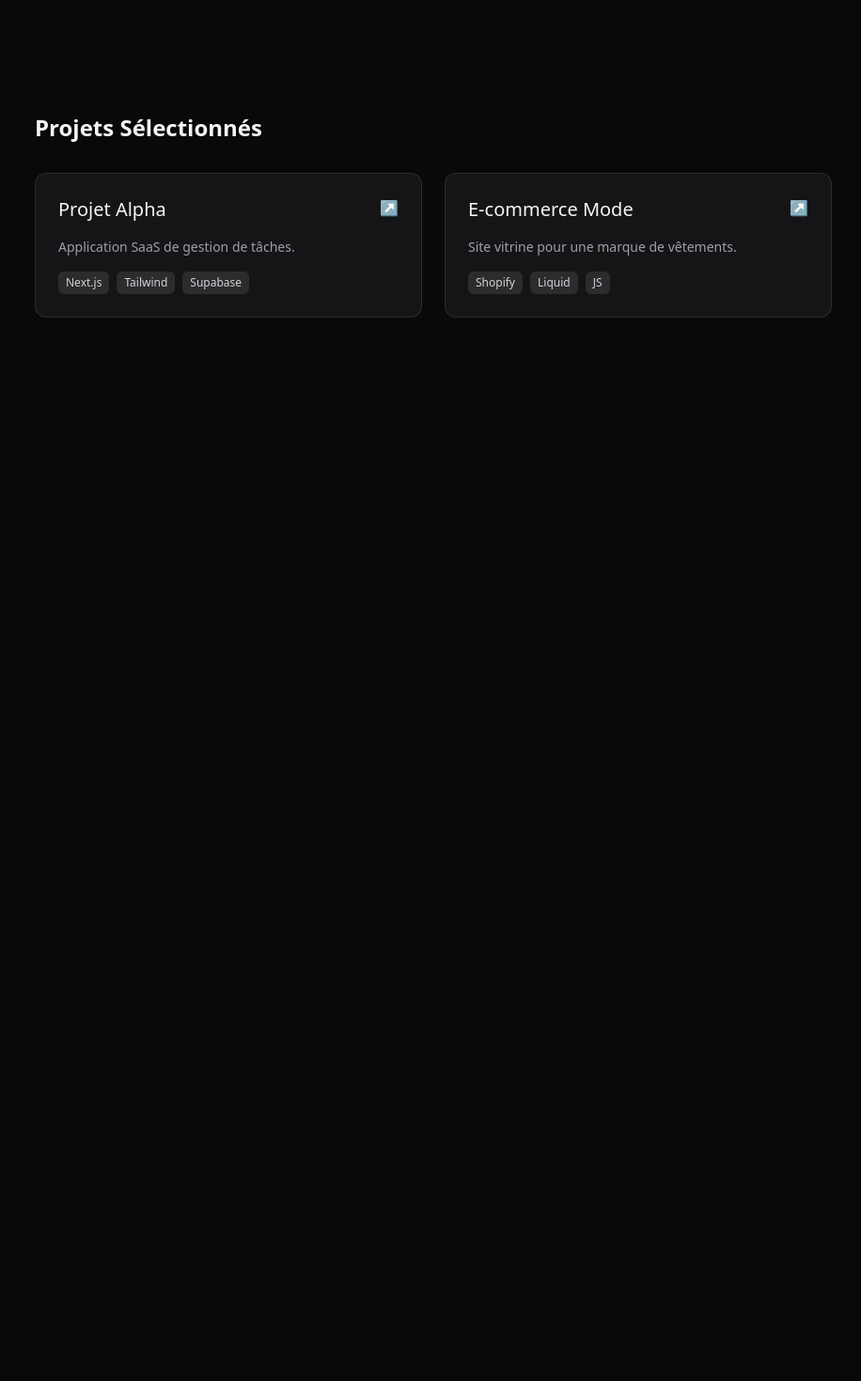
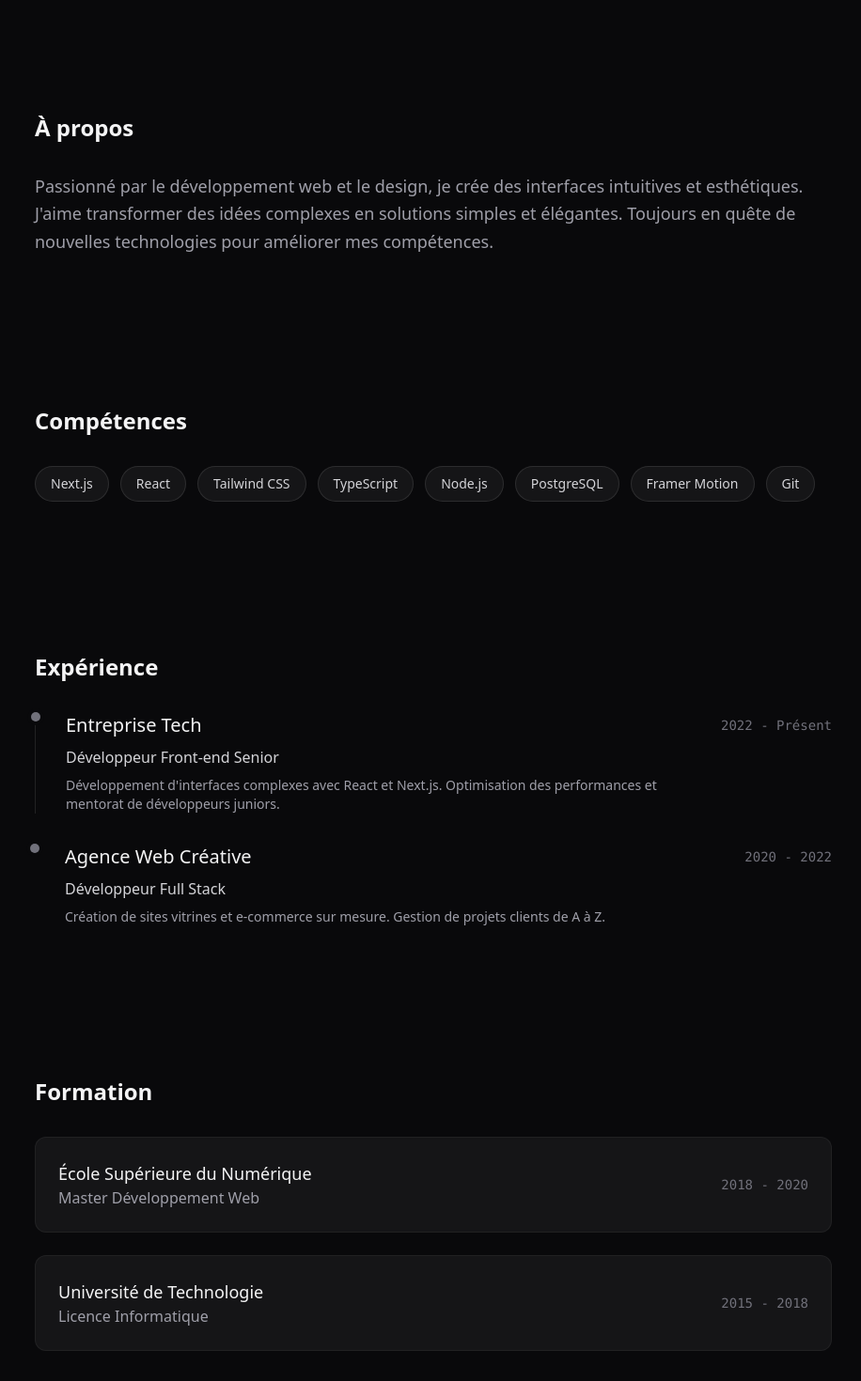
Before and after one commit to UgoRastell/mon-portfolio, a Next.js app: page / in a window 1280 px wide. Shown: the part 760-2230 px from the top of the page at 94% size, without its empty margins (179-1095 px from the left). Before the commit the page ends 1258 px from the top, so only its background shows below. Built offline with nearby package versions, Linux system fonts and the light colour scheme.

Commit message:
feat: Scaffold initial portfolio page with About, Skills, Experience, Education components and a central data file.

```diff
--- a/app/page.tsx
+++ b/app/page.tsx
@@ -1,6 +1,10 @@
 import Header from "@/components/Header";
 import Hero from "@/components/Hero";
+import About from "@/components/About";
 import Projects from "@/components/Projects";
+import Skills from "@/components/Skills";
+import Experience from "@/components/Experience";
+import Education from "@/components/Education";
 
 export default function Home() {
   return (
@@ -8,6 +12,10 @@ export default function Home() {
       <Header />
       <div className="max-w-4xl mx-auto px-6">
         <Hero />
+        <About />
+        <Skills />
+        <Experience />
+        <Education />
         <Projects />
         {/* Tu peux ajouter <About /> et <Footer /> ici plus tard */}
         <div className="h-20"></div> {/* Espace vide en bas */}
--- /dev/null
+++ b/components/About.tsx
@@ -0,0 +1,14 @@
+import { DATA } from "@/data/portfolio";
+
+export default function About() {
+    return (
+        <section id="about" className="py-20">
+            <h2 className="text-2xl font-semibold mb-8 text-zinc-100">À propos</h2>
+            <div className="prose prose-zinc prose-invert max-w-none">
+                <p className="text-zinc-400 text-lg leading-relaxed">
+                    {DATA.about}
+                </p>
+            </div>
+        </section>
+    );
+}
--- /dev/null
+++ b/components/Education.tsx
@@ -0,0 +1,20 @@
+import { DATA } from "@/data/portfolio";
+
+export default function Education() {
+    return (
+        <section id="education" className="py-20">
+            <h2 className="text-2xl font-semibold mb-8 text-zinc-100">Formation</h2>
+            <div className="grid gap-6">
+                {DATA.education.map((edu, index) => (
+                    <div key={index} className="p-6 rounded-xl border border-white/5 bg-white/5 flex flex-col sm:flex-row sm:items-center sm:justify-between">
+                        <div>
+                            <h3 className="text-lg font-medium text-zinc-100">{edu.school}</h3>
+                            <p className="text-zinc-400">{edu.degree}</p>
+                        </div>
+                        <span className="text-sm text-zinc-500 font-mono mt-2 sm:mt-0">{edu.period}</span>
+                    </div>
+                ))}
+            </div>
+        </section>
+    );
+}
--- /dev/null
+++ b/components/Experience.tsx
@@ -0,0 +1,22 @@
+import { DATA } from "@/data/portfolio";
+
+export default function Experience() {
+    return (
+        <section id="experience" className="py-20">
+            <h2 className="text-2xl font-semibold mb-8 text-zinc-100">Expérience</h2>
+            <div className="space-y-8">
+                {DATA.experience.map((exp, index) => (
+                    <div key={index} className="relative pl-8 border-l border-white/10 last:border-0">
+                        <span className="absolute top-0 left-[-5px] w-2.5 h-2.5 rounded-full bg-zinc-500 ring-4 ring-[#09090b]" />
+                        <div className="flex flex-col sm:flex-row sm:items-center sm:justify-between mb-2">
+                            <h3 className="text-xl font-medium text-zinc-100">{exp.company}</h3>
+                            <span className="text-sm text-zinc-500 font-mono">{exp.period}</span>
+                        </div>
+                        <p className="text-zinc-300 mb-2">{exp.role}</p>
+                        <p className="text-zinc-400 text-sm max-w-2xl">{exp.description}</p>
+                    </div>
+                ))}
+            </div>
+        </section>
+    );
+}
--- /dev/null
+++ b/components/Skills.tsx
@@ -0,0 +1,19 @@
+import { DATA } from "@/data/portfolio";
+
+export default function Skills() {
+    return (
+        <section id="skills" className="py-20">
+            <h2 className="text-2xl font-semibold mb-8 text-zinc-100">Compétences</h2>
+            <div className="flex flex-wrap gap-3">
+                {DATA.skills.map((skill) => (
+                    <span
+                        key={skill}
+                        className="px-4 py-2 rounded-full text-sm font-medium bg-white/5 border border-white/10 text-zinc-300 hover:bg-white/10 hover:text-white transition-colors cursor-default"
+                    >
+                        {skill}
+                    </span>
+                ))}
+            </div>
+        </section>
+    );
+}
--- a/data/portfolio.ts
+++ b/data/portfolio.ts
@@ -2,7 +2,44 @@ export const DATA = {
   name: "Ugo Rastell",
   title: "Développeur Web & Créatif",
   description: "Je conçois des expériences web minimalistes et performantes.",
+  about: "Passionné par le développement web et le design, je crée des interfaces intuitives et esthétiques. J'aime transformer des idées complexes en solutions simples et élégantes. Toujours en quête de nouvelles technologies pour améliorer mes compétences.",
   avatarUrl: "/me.jpg",
+  skills: [
+    "Next.js",
+    "React",
+    "Tailwind CSS",
+    "TypeScript",
+    "Node.js",
+    "PostgreSQL",
+    "Framer Motion",
+    "Git",
+  ],
+  experience: [
+    {
+      company: "Entreprise Tech",
+      role: "Développeur Front-end Senior",
+      period: "2022 - Présent",
+      description: "Développement d'interfaces complexes avec React et Next.js. Optimisation des performances et mentorat de développeurs juniors.",
+    },
+    {
+      company: "Agence Web Créative",
+      role: "Développeur Full Stack",
+      period: "2020 - 2022",
+      description: "Création de sites vitrines et e-commerce sur mesure. Gestion de projets clients de A à Z.",
+    },
+  ],
+  education: [
+    {
+      school: "École Supérieure du Numérique",
+      degree: "Master Développement Web",
+      period: "2018 - 2020",
+    },
+    {
+      school: "Université de Technologie",
+      degree: "Licence Informatique",
+      period: "2015 - 2018",
+    },
+  ],
   projects: [
     {
       id: 1,
```
